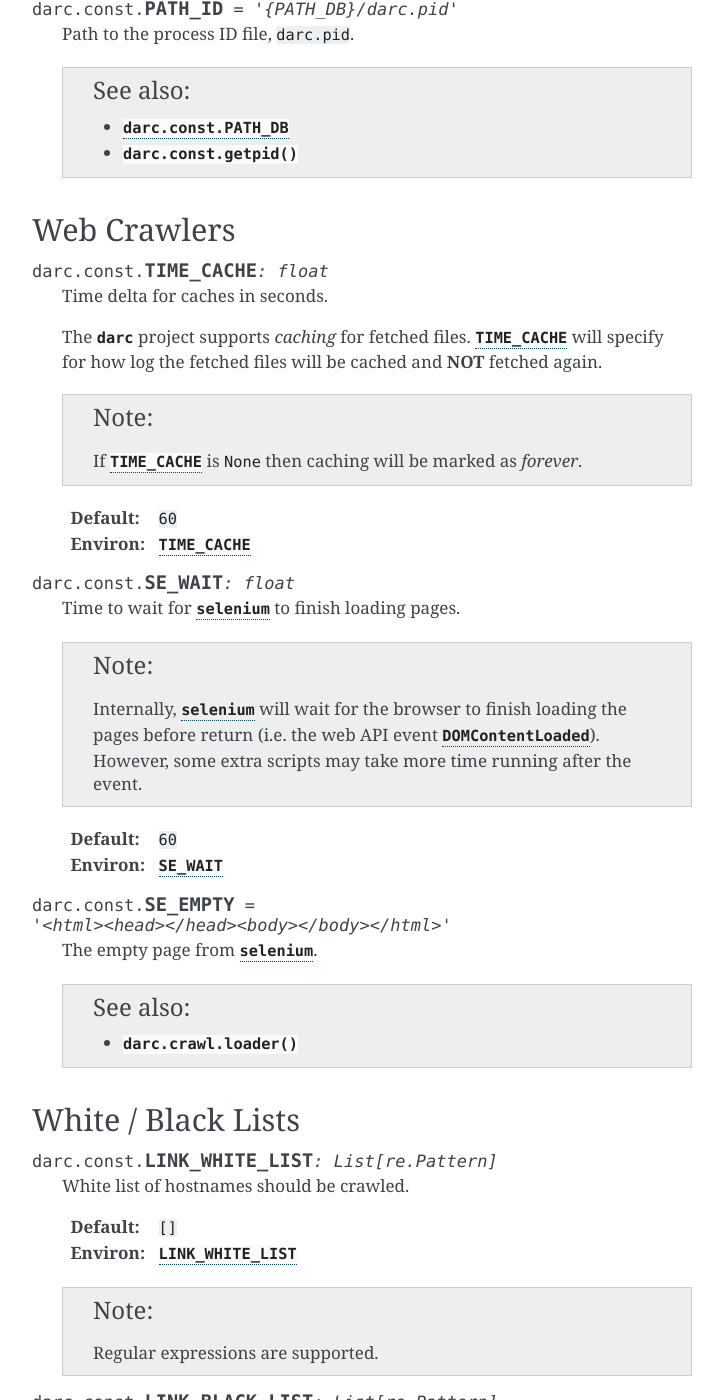
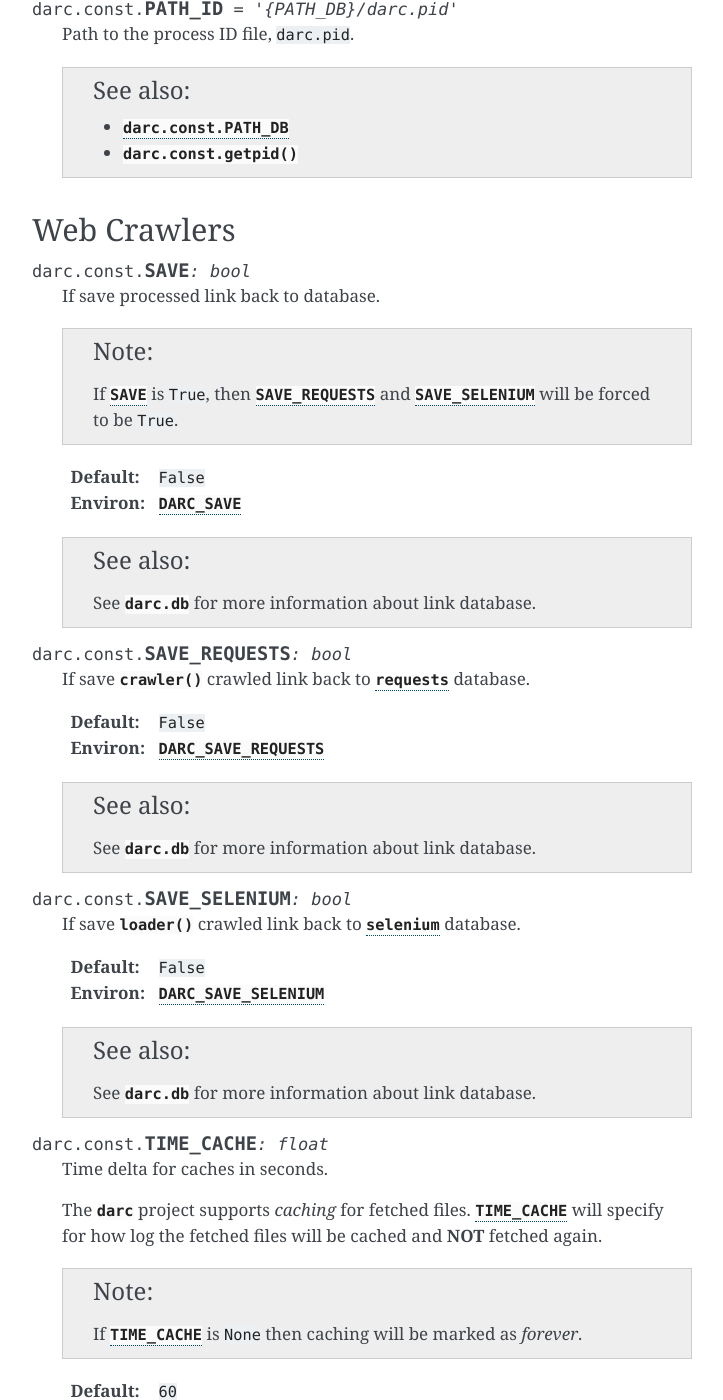
Before and after one commit to JarryShaw/darc, a Sphinx documentation site: the page built from docs/source/darc.const.rst, in a window 1280 px wide and 1400 px high, scrolled down 3310 px. Shown: the whole window, without its empty margins (388-1111 px from the left). Built offline with Sphinx 7.4.7, drawn with Linux system fonts in a browser that asks for light colours; some of the changed text lies outside the part shown.

Commit message:
Bump version to 0.1.5
 * added a const to toggle saving processed link back to database
 * updated documentation accordingly

```diff
--- a/docker-compose.debug.yml
+++ b/docker-compose.debug.yml
@@ -37,6 +37,12 @@ services:
       DARC_CHECK: 1
       # check mode (check content type before crawling)
       DARC_CHECK_CONTENT_TYPE: 1
+      # save mode
+      DARC_SAVE: 0
+      # save mode (for requests)
+      DAVE_SAVE_REQUESTS: 0
+      # save mode (for selenium)
+      DAVE_SAVE_SELENIUM: 0
       # processes
       DARC_CPU: 64
       # multiprocessing
--- a/docker-compose.yml
+++ b/docker-compose.yml
@@ -27,6 +27,12 @@ services:
       DARC_CHECK: 1
       # check mode (check content type before crawling)
       DARC_CHECK_CONTENT_TYPE: 0
+      # save mode
+      DARC_SAVE: 0
+      # save mode (for requests)
+      DAVE_SAVE_REQUESTS: 0
+      # save mode (for selenium)
+      DAVE_SAVE_SELENIUM: 0
       # processes
       DARC_CPU: 16
       # multiprocessing
--- a/docs/source/darc.const.rst
+++ b/docs/source/darc.const.rst
@@ -192,6 +192,48 @@ Data Storage
 Web Crawlers
 ------------
 
+.. data:: darc.const.SAVE
+   :type: bool
+
+   If save processed link back to database.
+
+   .. note::
+
+      If :data:`~darc.const.SAVE` is ``True``, then
+      :data:`~darc.const.SAVE_REQUESTS` and :data:`~darc.const.SAVE_SELENIUM`
+      will be forced to be ``True``.
+
+   :default: ``False``
+   :environ: :envvar:`DARC_SAVE`
+
+   .. seealso::
+
+      See :mod:`darc.db` for more information about link database.
+
+.. data:: darc.const.SAVE_REQUESTS
+   :type: bool
+
+   If save :func:`~darc.crawl.crawler` crawled link back to |requests|_ database.
+
+   :default: ``False``
+   :environ: :envvar:`DARC_SAVE_REQUESTS`
+
+   .. seealso::
+
+      See :mod:`darc.db` for more information about link database.
+
+.. data:: darc.const.SAVE_SELENIUM
+   :type: bool
+
+   If save :func:`~darc.crawl.loader` crawled link back to |selenium|_ database.
+
+   :default: ``False``
+   :environ: :envvar:`DARC_SAVE_SELENIUM`
+
+   .. seealso::
+
+      See :mod:`darc.db` for more information about link database.
+
 .. data:: darc.const.TIME_CACHE
    :type: float
 
--- a/setup.py
+++ b/setup.py
@@ -5,7 +5,7 @@ import sys
 import subprocess
 
 # version string
-__version__ = '0.1.4'
+__version__ = '0.1.5'
 
 # setup attributes
 attrs = dict(
```
Also changed, not shown: docs/source/index.rst (+38 -0 lines), 4 other files.
